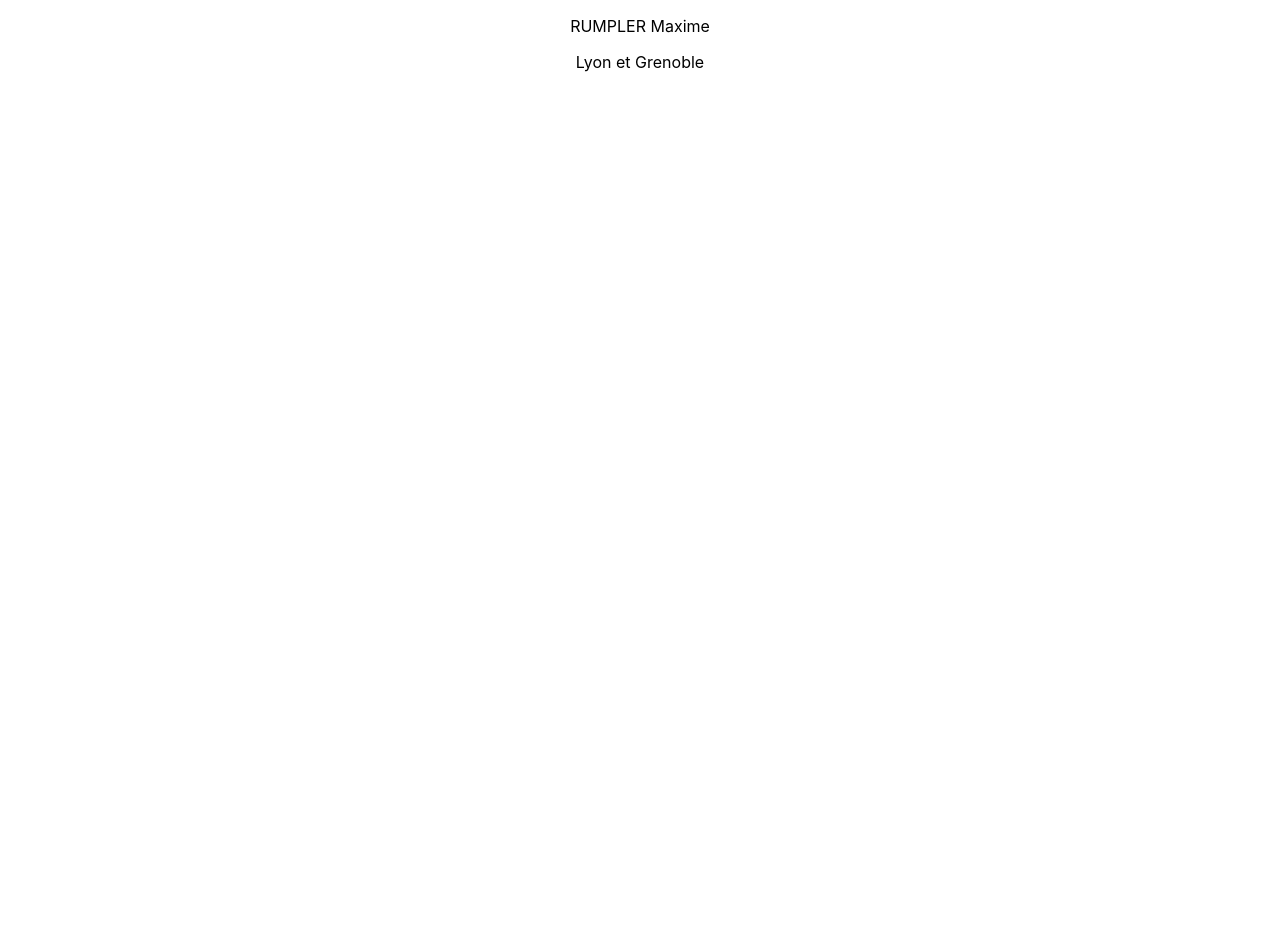
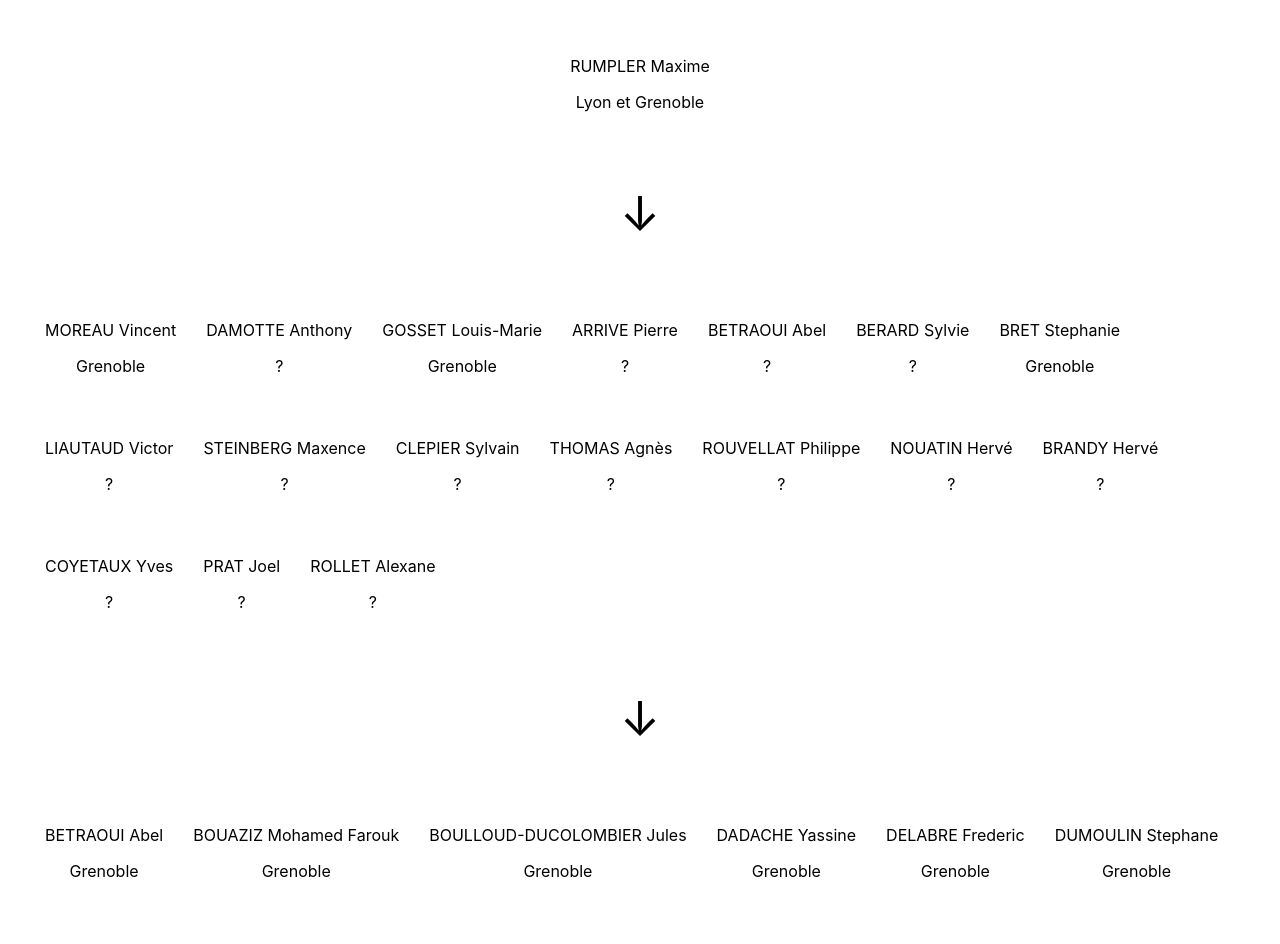
Before and after one commit to Theophane38/trombinoscope, a React (Create React App) app: page / in a window 1280 px wide. Shown: the top 944 px of the page. Before the commit the page ends 800 px from the top, so only its background shows below. Built offline with nearby package versions, Linux system fonts and the light colour scheme.

Commit message:
adding people lvl 2 and 3

```diff
--- a/src/App.css
+++ b/src/App.css
@@ -1,3 +1,27 @@
 .Main {
   text-align: center;
 }
+
+.Level1 {
+  padding: 40px;
+}
+
+.Level2 {
+  display: flex;
+  flex-wrap: wrap;
+  padding: 30px;
+}
+
+.PeopleLvl2 {
+  padding: 15px;
+}
+
+.Level3 {
+  display: flex;
+  flex-wrap: wrap;
+  padding: 30px;
+}
+
+.PeopleLvl3 {
+  padding: 15px;
+}
--- a/src/App.js
+++ b/src/App.js
@@ -18,7 +18,7 @@ class Main extends React.Component {
     for (let i = 0; i < data.length; i++) {
       if (data[i].level === 1) {
         tabLvl1.push (
-          <div className='level1'>
+          <div className= 'PeopleLvl1'>
             <p>{data[i].lastname} {data[i].firstname}</p>
             <p>{data[i].location}</p>
           </div>
@@ -28,10 +28,50 @@ class Main extends React.Component {
     return (tabLvl1)
   }
 
+  peopleLvl2(data) {
+    let tabLvl2 = []
+    for (let i = 0; i < data.length; i++) {
+      if (data[i].level === 2) {
+        tabLvl2.push (
+          <div className= 'PeopleLvl2'>
+            <p>{data[i].lastname} {data[i].firstname}</p>
+            <p>{data[i].location}</p>
+          </div>
+        )
+      }
+    }
+    return (tabLvl2)
+  }
+
+  peopleLvl3(data) {
+    let tabLvl3 = []
+    for (let i = 0; i < data.length; i++) {
+      if (data[i].level === 3) {
+        tabLvl3.push (
+          <div className= 'PeopleLvl3'>
+            <p>{data[i].lastname} {data[i].firstname}</p>
+            <p>{data[i].location}</p>
+          </div>
+        )
+      }
+    }
+    return (tabLvl3)
+  }
+
   render() {
     return (
       <div className='Main'>
-        {this.peopleLvl1(this.state.allData)}
+        <div className='Level1'>
+          {this.peopleLvl1(this.state.allData)}
+        </div>
+        <p><font size="10">&darr;</font></p>
+        <div className='Level2'>
+          {this.peopleLvl2(this.state.allData)}
+        </div>
+        <p><font size="10">&darr;</font></p>
+        <div className='Level3'>
+          {this.peopleLvl3(this.state.allData)}
+        </div>
       </div>
       )
   }
```
